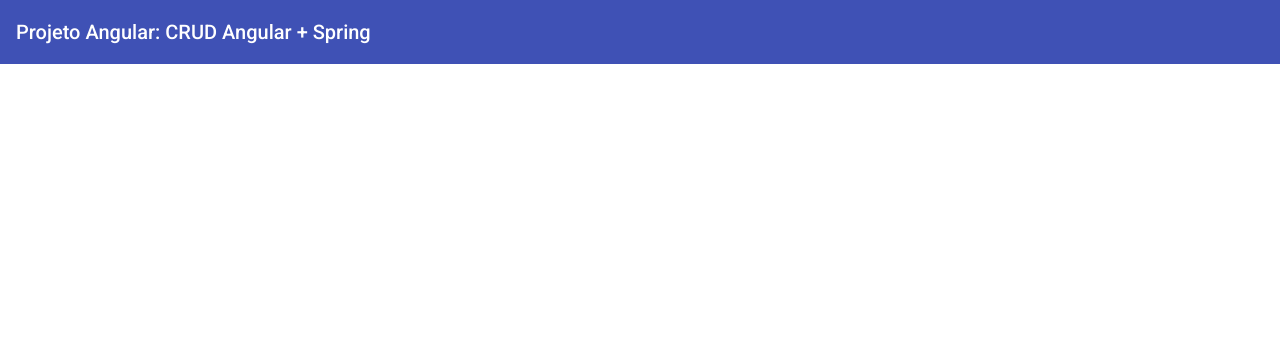
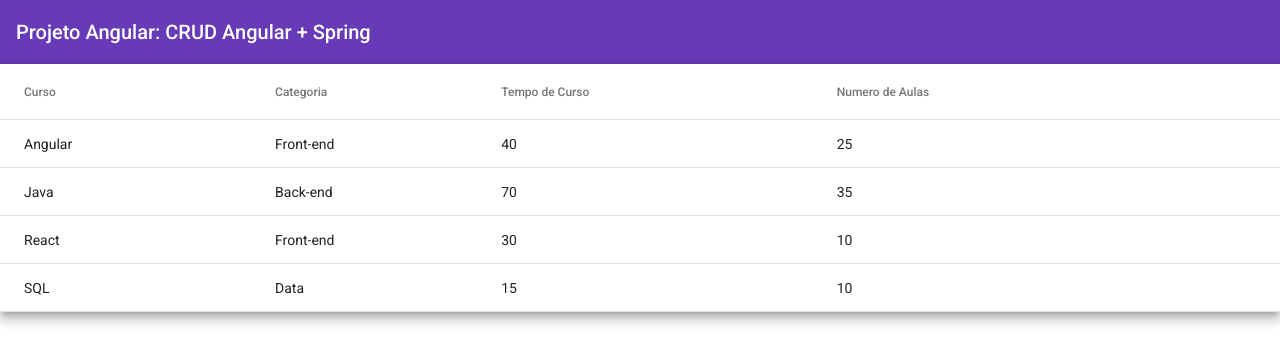
Before and after one commit to PedroOrnelasPego/projeto-angular, an Angular app: page /courses in a window 1280 px wide. Shown: the top 364 px of the page. Built offline with nearby package versions, Linux system fonts and the light colour scheme.

Commit message:
adiciona tabela

```diff
--- /dev/null
+++ b/src/app/app-routing.module.ts
@@ -0,0 +1,16 @@
+import { NgModule } from '@angular/core';
+import { RouterModule, Routes } from '@angular/router';
+
+const routes: Routes = [
+  { path: '', pathMatch:'full', redirectTo: 'courses' },
+  {
+    path: 'courses',
+    loadChildren: () => import('./courses/courses.module').then(m => m.CoursesModule)
+  }
+];
+
+@NgModule({
+  imports: [RouterModule.forRoot(routes)],
+  exports: [RouterModule]
+})
+export class AppRoutingModule { }
--- a/src/app/app.component.css
+++ b/src/app/app.component.css
@@ -0,0 +1,5 @@
+
+mat-toolbar{
+  background-color: #673AB7;
+  color: white;
+}
--- a/src/app/app.component.html
+++ b/src/app/app.component.html
@@ -1,3 +1,4 @@
-<mat-toolbar color="primary">
+<mat-toolbar>
   <span>Projeto Angular: CRUD Angular + Spring</span>
 </mat-toolbar>
+<router-outlet></router-outlet>
--- a/src/app/app.module.ts
+++ b/src/app/app.module.ts
@@ -4,6 +4,8 @@ import { BrowserModule } from '@angular/platform-browser';
 import { BrowserAnimationsModule } from '@angular/platform-browser/animations';
 
 import { AppComponent } from './app.component';
+import { AppRoutingModule } from './app-routing.module';
+
 
 
 @NgModule({
@@ -13,7 +15,8 @@ import { AppComponent } from './app.component';
   imports: [
     BrowserModule,
     BrowserAnimationsModule,
-    MatToolbarModule
+    MatToolbarModule,
+    AppRoutingModule
   ],
   providers: [],
   bootstrap: [AppComponent]
--- /dev/null
+++ b/src/app/courses/courses/courses.component.css
@@ -0,0 +1,3 @@
+table {
+  width: 100%;
+}
--- /dev/null
+++ b/src/app/courses/courses/courses.component.html
@@ -0,0 +1,30 @@
+<table mat-table [dataSource]="courses" class="mat-elevation-z8">
+
+  <!-- Name Column -->
+  <ng-container matColumnDef="name">
+    <!--Usar o mesmo que foi declarado na interface-->
+    <th mat-header-cell *matHeaderCellDef>Curso</th>
+    <td mat-cell *matCellDef="let course">{{ course.name }}</td>
+  </ng-container>
+
+  <!-- Category Column -->
+  <ng-container matColumnDef="category">
+    <th mat-header-cell *matHeaderCellDef>Categoria</th>
+    <td mat-cell *matCellDef="let course">{{ course.category }}</td>
+  </ng-container>
+
+  <!-- Time Column -->
+  <ng-container matColumnDef="time">
+    <th mat-header-cell *matHeaderCellDef>Tempo de Curso</th>
+    <td mat-cell *matCellDef="let course">{{ course.time }}</td>
+  </ng-container>
+
+  <!-- Number Column -->
+  <ng-container matColumnDef="number">
+    <th mat-header-cell *matHeaderCellDef>Numero de Aulas</th>
+    <td mat-cell *matCellDef="let course">{{ course.number }}</td>
+  </ng-container>
+
+  <tr mat-header-row *matHeaderRowDef="displayedColumns"></tr>
+  <tr mat-row *matRowDef="let row; columns: displayedColumns"></tr>
+</table>
--- /dev/null
+++ b/src/app/courses/courses/courses.component.ts
@@ -0,0 +1,27 @@
+import { Course } from './../model/course';
+import { Component, OnInit } from '@angular/core';
+
+
+@Component({
+  selector: 'app-courses',
+  templateUrl: './courses.component.html',
+  styleUrls: ['./courses.component.css']
+})
+export class CoursesComponent implements OnInit {
+
+  courses: Course[] = [
+    {_id: '1', name:'Angular', category:'Front-end', time: 40, number: 25},
+    {_id: '1', name:'Java', category:'Back-end', time: 70, number: 35},
+    {_id: '1', name:'React', category:'Front-end', time: 30, number: 10},
+    {_id: '1', name:'SQL', category:'Data', time: 15, number: 10}
+  ];
+  displayedColumns = ['name','category','time','number'];
+
+  constructor() {
+    //da para inicializar dentro do construtor usando o: this.courses = [];
+  }
+
+  ngOnInit(): void {
+  }
+
+}
--- /dev/null
+++ b/src/app/courses/model/course.ts
@@ -0,0 +1,7 @@
+export interface Course {
+  _id: string;
+  name: string;
+  category: string;
+  time: number;
+  number: number;
+}
```
Also changed, not shown: src/app/courses/courses-routing.module.ts (added, +15 -0 lines), src/app/courses/courses.module.ts (added, +20 -0 lines), 1 other file (tests, documents, lock files or other folders).
